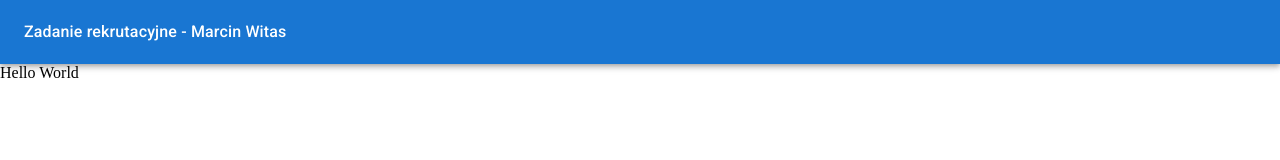
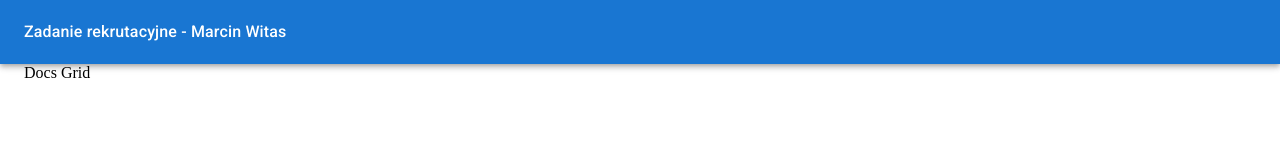
Before and after one commit to Wojtazzzz/pcss-recruitment-task, a React (Vite) app: page / in a window 1280 px wide. Shown: the top 160 px of the page. Built offline with nearby package versions, Linux system fonts and the light colour scheme.

Commit message:
refactor: move home page to the separated docs module

```diff
--- a/src/app.tsx
+++ b/src/app.tsx
@@ -1,5 +1,5 @@
-import { HomePage } from './components/pages/home-page.tsx';
+import { DocsPage } from './components/modules/docs/docs-page.tsx';
 
 export const App = () => {
-	return <HomePage />;
+	return <DocsPage />;
 };
--- /dev/null
+++ b/src/components/modules/docs/docs-grid.tsx
@@ -0,0 +1,7 @@
+export const DocsGrid = () => {
+	return (
+		<div>
+			Docs Grid
+		</div>
+	);
+};
--- /dev/null
+++ b/src/components/modules/docs/docs-page.tsx
@@ -0,0 +1,11 @@
+import { MainLayout } from '../../layouts/main-layout.tsx';
+import { Container } from "../../ui/container.tsx";
+import { DocsGrid } from "./docs-grid.tsx";
+
+export const DocsPage = () => {
+	return <MainLayout>
+		<Container>
+			<DocsGrid />
+		</Container>
+	</MainLayout>;
+};
--- a/src/components/pages/home-page.tsx
+++ /dev/null
@@ -1,5 +0,0 @@
-import { MainLayout } from '../layouts/main-layout.tsx';
-
-export const HomePage = () => {
-	return <MainLayout>Hello World</MainLayout>;
-};
```
